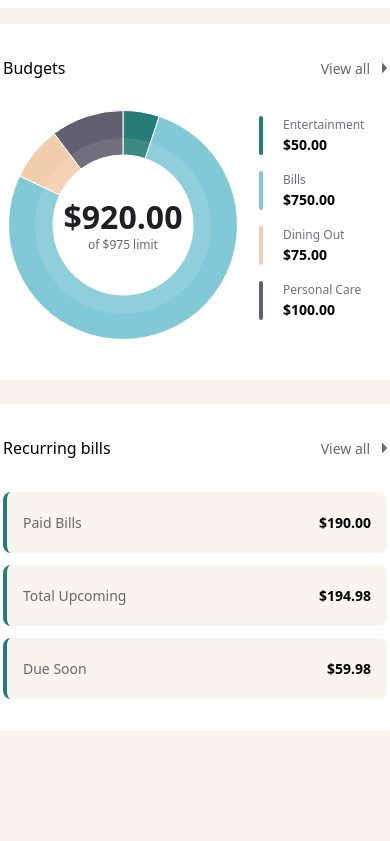
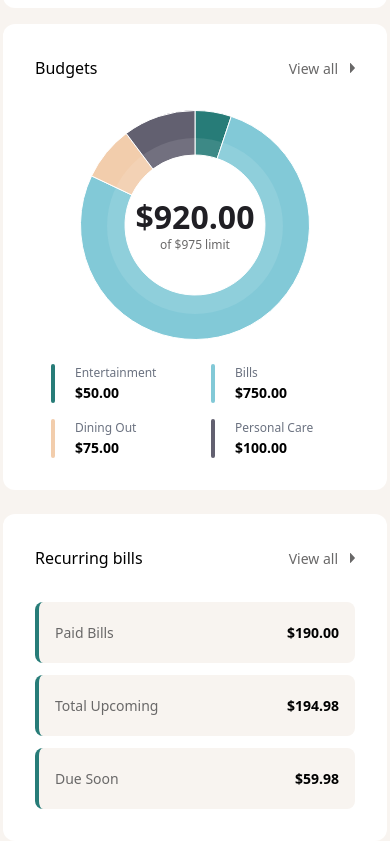
Before and after one commit to RicardoAymay/personal-finance, a Next.js app: page / in a window 390 px wide. Shown: the part 1251-2092 px from the top of the page. Before the commit the page ends 1982 px from the top, so only its background shows below. Built offline with nearby package versions, Linux system fonts and the light colour scheme.

Commit message:
updated first page

```diff
--- a/src/app/homepageComponents/BudgetsCards.tsx
+++ b/src/app/homepageComponents/BudgetsCards.tsx
@@ -11,9 +11,9 @@ const BudgetsCards = () => {
         return USDollar.format(number);
       }
   return (
-    <ul className="flex flex-wrap w-32 gap-y-200">
+    <ul className="w-full grid grid-cols-2 md:flex md:w-32 md:flex-wrap gap-y-200">
       {data.budgets.slice(0, 4).map((item) => (
-        <li className="flex w-full gap-4" key={item.category}>
+        <li className="flex flex-wrap md:w-full gap-4" key={item.category}>
           <div
             className="w-[4px] h-full rounded-full mr-1"
             style={{ backgroundColor: item.theme }}
--- a/src/app/page.tsx
+++ b/src/app/page.tsx
@@ -126,13 +126,13 @@ export default function Home() {
                                 </p>
                                 <p className="flex text-center items-center justify-center text-preset-4 text-grey-500 gap-150">View all<Image src="/assets/images/icon-caret-right.svg" height={5} width={5} alt="See details" /> </p>
                             </header>
-                            <div className="flex justify-between">
+                            <div className="flex flex-col md:flex-row">
                                 <div className="flex flex-1 justify-center items-center ">
                                     <div className="max-w-[240px] w-full mb-2">
                                         <Chart />
                                     </div>
                                 </div>
-                                <div className="ms-200 w-fit lg:w-5/12  mt-4">
+                                <div className="ms-200 w-full lg:w-5/12 md:flex md:justify-end mt-4">
                                     <BudgetsCards />
                                 </div>
                             </div>
```
